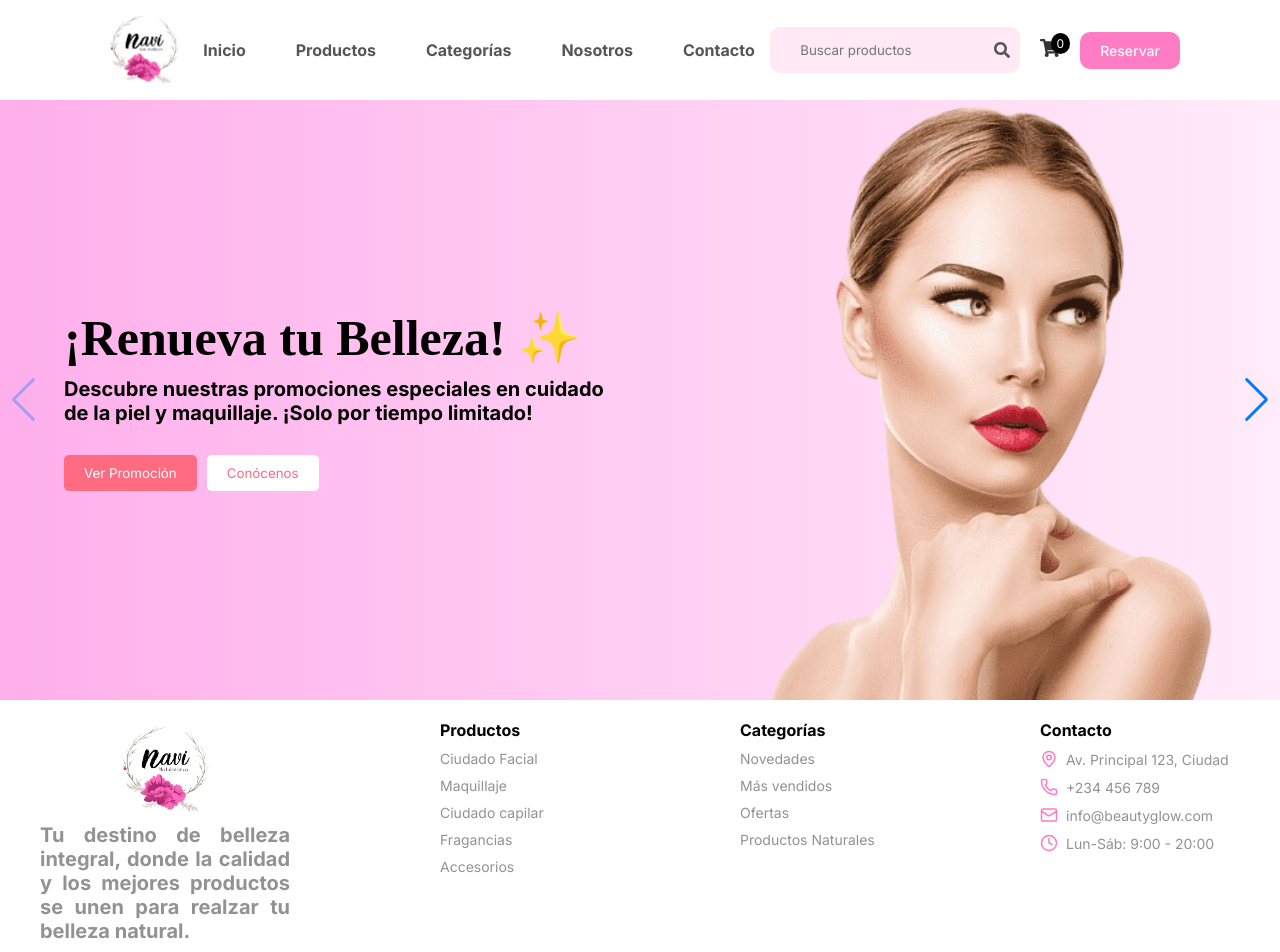
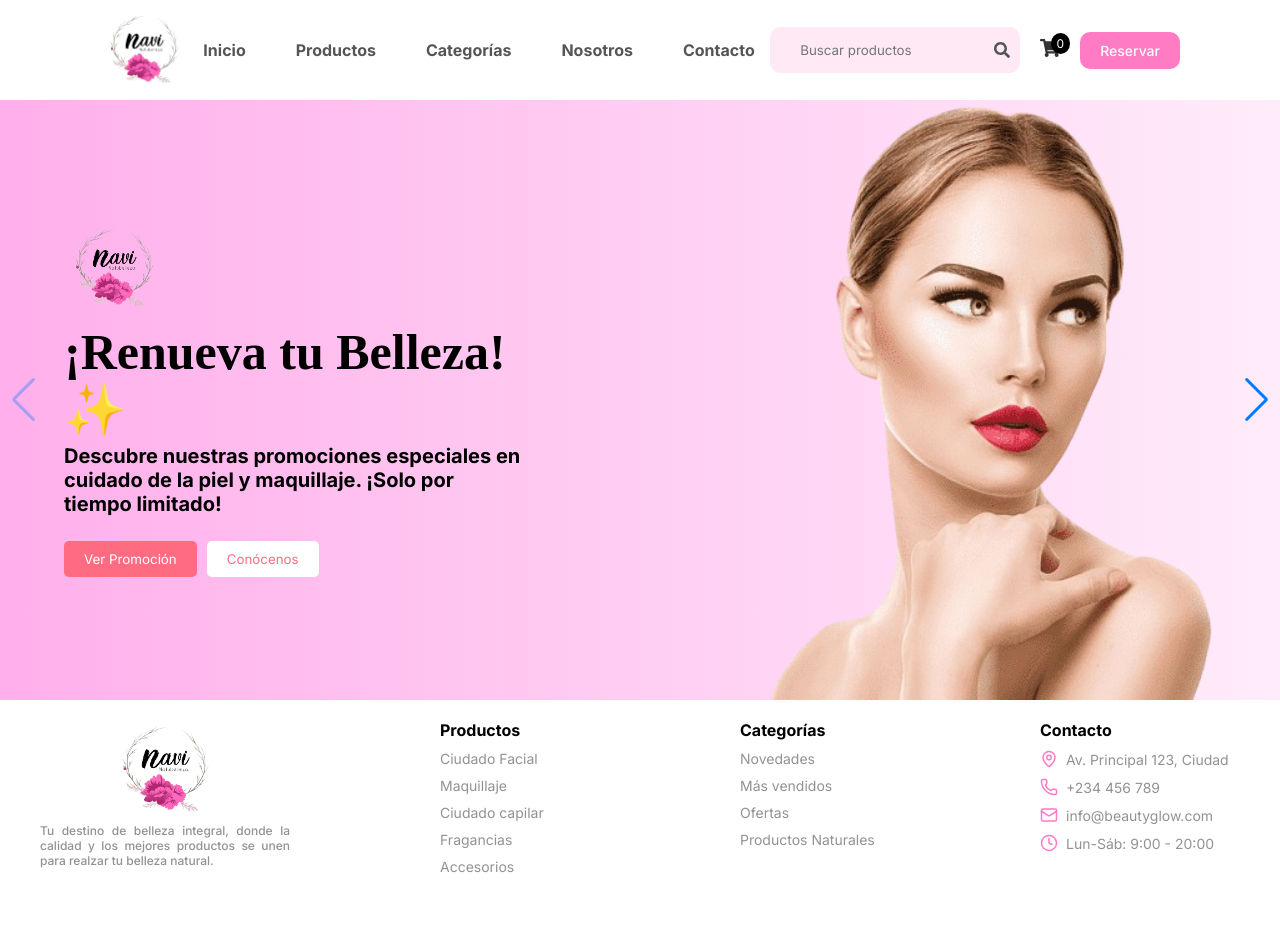
Before and after one commit to RKSAMANIEGO/naviri-web, a React (Vite) app: page / in a window 1280 px wide. Shown: the top 952 px of the page. After the commit the page ends 905 px from the top, so only its background shows below. Built offline with nearby package versions, Linux system fonts and the light colour scheme.

Commit message:
carrusel implementado

```diff
--- a/src/components/footer/Footer.jsx
+++ b/src/components/footer/Footer.jsx
@@ -8,10 +8,10 @@ const Footer = () => {
         <div className={styles.container}>
             <div className={styles.sectionfooter}>
                 <img src ="/src/assets/image/logo-navi.png" className={styles.logo}/>
-                <p className={styles.footerdescrip}>
-                    Tu destino de belleza integral, donde la calidad y los mejores productos
-                    se unen para realzar tu belleza natural.
-                </p>
+                <h1 className={styles.footerdescrip}>
+                    <p>Tu destino de belleza integral, donde la calidad y los mejores productos
+                    se unen para realzar tu belleza natural.</p>
+                </h1>
             </div>
 
             <div className={styles.sectionfooter}>
--- a/src/pages/sectionPrincipal/SectionPrincipal.jsx
+++ b/src/pages/sectionPrincipal/SectionPrincipal.jsx
@@ -9,6 +9,9 @@ const Carousel = () => {
         <Swiper navigation modules={[Navigation]} className={styles.carousel}>
             <SwiperSlide className={styles.slide}>
                 <div className={styles.content}>
+                  <div className={styles.logo}>
+                      <img src="/src/assets/image/logo-navi.png" alt="Logo" />
+                  </div>
                     <h1>¡Renueva tu Belleza! ✨</h1>
                     <p>
                         Descubre nuestras promociones especiales en cuidado de la piel y maquillaje.
@@ -26,7 +29,10 @@ const Carousel = () => {
 
             <SwiperSlide className={styles.slide}>
                 <div className={styles.content}>
-                    <h1>¡Piel perfecta al instante! 🌿</h1>
+                    <div className={styles.logo}>
+                       <img src="/src/assets/image/logo-navi.png" alt="Logo" />
+                   </div>
+                    <h1>¡Piel perfecta al instante!🌿</h1>
                     <p>Consigue un acabado profesiona con nuestro nuevo Serum iluminador. ¡Oferta exclusiva por lanzamiento</p>
                     <div className={styles.buttons}>
                         <button className={styles.primary}>Comprar ahora</button>
--- a/src/styles/SectionPrincipal.module.css
+++ b/src/styles/SectionPrincipal.module.css
@@ -28,23 +28,26 @@
     flex: 1;
     display: flex;
     flex-direction: column;
-    max-width: 50%;
-    gap:10px
+    max-width: 40%;
+    gap:5px
 }
 
-h1 {
+.logo img{
+    width: 100px;
+}
+
+.content h1 {
     font-size: 50px;
     font-weight: bold;
     color: #000;
     font-family: 'Playfair Display', serif;
 }
 
-p {
+.content p {
     font-size:20px;
     color: #000000;
     font-weight: bold;
 }
-
 
 .image {
     flex: 1;
--- a/src/styles/footer.module.css
+++ b/src/styles/footer.module.css
@@ -44,6 +44,13 @@
     margin-right: 50px;
 }
 
+.footerdescrip p{
+    font-size: 12px;
+    color:#929292;
+    font-family: Inter, 'san-serif';
+    font-weight: 500;
+}
+
 .sectionfooter h3 {
     color: black;
     font-size: 16px;
```
